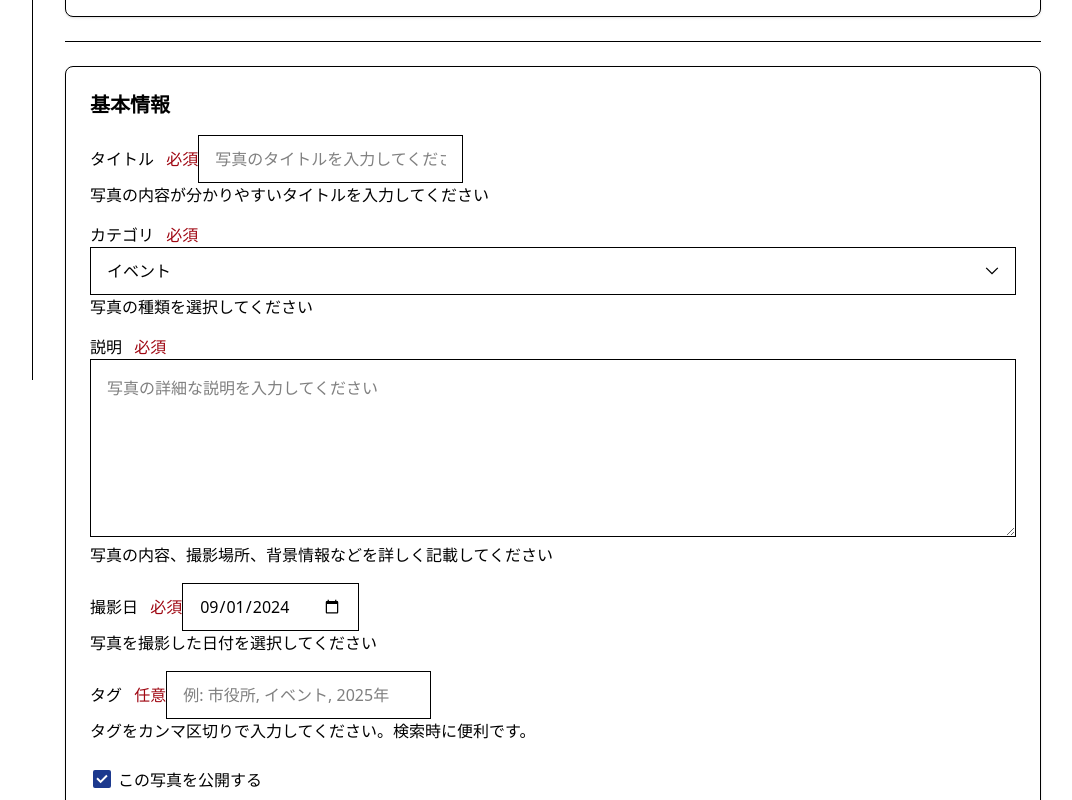
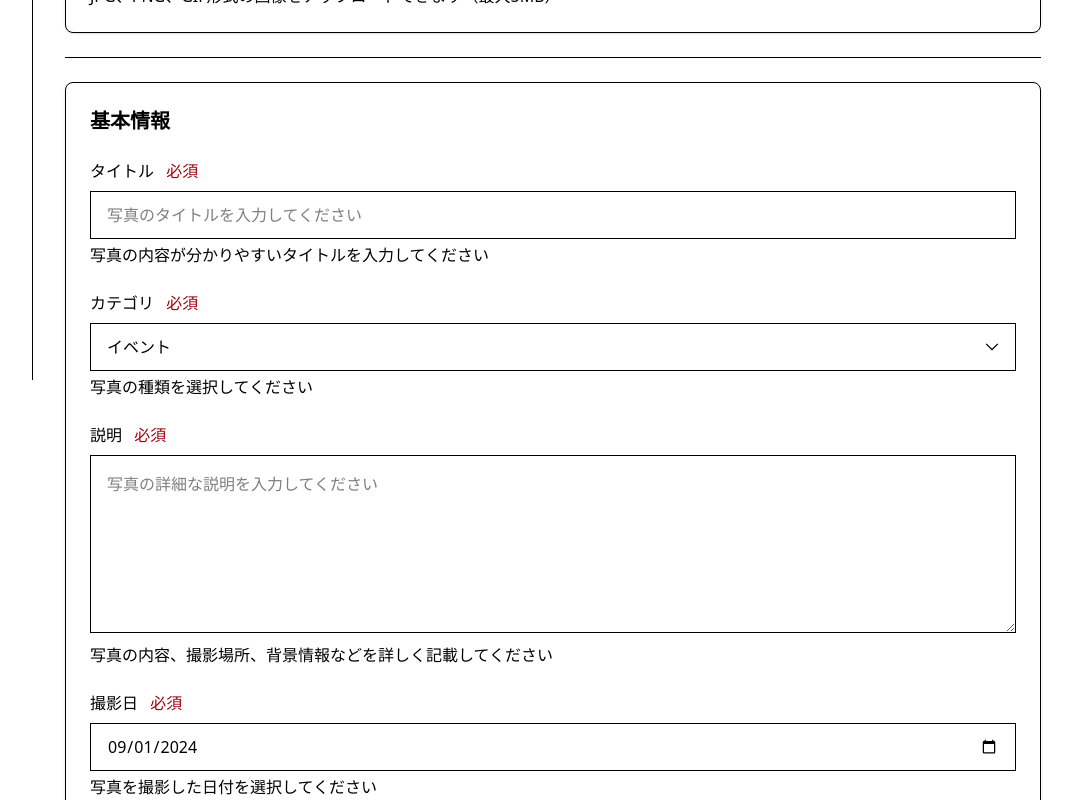
Before and after one commit to FooQoo/next-starter, a Next.js app: page /photo-content/new in a window 1280 px wide. Shown: the part 420-1220 px from the top of the page, without its empty margins (207-1279 px from the left). Built offline with nearby package versions, Linux system fonts and the light colour scheme; what @heroui/react would draw is missing.

Commit message:
style: adjust spacing and layout in NewPhotoPage for improved readability

```diff
--- a/src/app/photo-content/new/page.tsx
+++ b/src/app/photo-content/new/page.tsx
@@ -132,12 +132,12 @@ export default function NewPhotoPage() {
       <form onSubmit={handleSubmit} className="space-y-6">
         {/* 画像アップロード */}
         <div className="bg-white p-6 rounded-lg shadow-sm border border-solid-gray-200">
-          <h2 className="text-xl font-semibold text-sea-900 mb-4">
+          <h2 className="text-xl font-semibold text-sea-900 mb-6">
             画像アップロード
           </h2>
-          <div className="space-y-4">
+          <div className="space-y-6">
             <div>
-              <Label htmlFor="image">
+              <Label htmlFor="image" className="block mb-2">
                 画像ファイル{' '}
                 <RequirementBadge isOptional={false}>必須</RequirementBadge>
               </Label>
@@ -162,8 +162,8 @@ export default function NewPhotoPage() {
 
             {imagePreview && (
               <div className="mt-4">
-                <Label>プレビュー</Label>
-                <div className="relative w-full h-64 bg-solid-gray-100 rounded-lg overflow-hidden mt-2">
+                <Label className="block mb-2">プレビュー</Label>
+                <div className="relative w-full h-64 bg-solid-gray-100 rounded-lg overflow-hidden">
                   <Image
                     src={imagePreview}
                     alt="プレビュー"
@@ -181,10 +181,10 @@ export default function NewPhotoPage() {
 
         {/* 基本情報 */}
         <div className="bg-white p-6 rounded-lg shadow-sm border border-solid-gray-200">
-          <h2 className="text-xl font-semibold text-sea-900 mb-4">基本情報</h2>
-          <div className="space-y-4">
+          <h2 className="text-xl font-semibold text-sea-900 mb-6">基本情報</h2>
+          <div className="space-y-6">
             <div>
-              <Label htmlFor="title">
+              <Label htmlFor="title" className="block mb-2">
                 タイトル{' '}
                 <RequirementBadge isOptional={false}>必須</RequirementBadge>
               </Label>
@@ -196,15 +196,18 @@ export default function NewPhotoPage() {
                 }
                 placeholder="写真のタイトルを入力してください"
                 blockSize="md"
+                className="w-full"
               />
-              <SupportText>
+              <SupportText className="mt-1">
                 写真の内容が分かりやすいタイトルを入力してください
               </SupportText>
-              {errors.title && <ErrorText>{errors.title}</ErrorText>}
+              {errors.title && (
+                <ErrorText className="mt-1">{errors.title}</ErrorText>
+              )}
             </div>
 
             <div>
-              <Label htmlFor="category">
+              <Label htmlFor="category" className="block mb-2">
                 カテゴリ{' '}
                 <RequirementBadge isOptional={false}>必須</RequirementBadge>
               </Label>
@@ -217,17 +220,20 @@ export default function NewPhotoPage() {
                     category: e.target.value as PhotoCategory,
                   })
                 }
+                className="w-full"
               >
                 <option value="event">イベント</option>
                 <option value="facility">施設</option>
                 <option value="document">書類</option>
                 <option value="other">その他</option>
               </Select>
-              <SupportText>写真の種類を選択してください</SupportText>
+              <SupportText className="mt-1">
+                写真の種類を選択してください
+              </SupportText>
             </div>
 
             <div>
-              <Label htmlFor="description">
+              <Label htmlFor="description" className="block mb-2">
                 説明{' '}
                 <RequirementBadge isOptional={false}>必須</RequirementBadge>
               </Label>
@@ -239,17 +245,18 @@ export default function NewPhotoPage() {
                 }
                 placeholder="写真の詳細な説明を入力してください"
                 rows={6}
+                className="w-full"
               />
-              <SupportText>
+              <SupportText className="mt-1">
                 写真の内容、撮影場所、背景情報などを詳しく記載してください
               </SupportText>
               {errors.description && (
-                <ErrorText>{errors.description}</ErrorText>
+                <ErrorText className="mt-1">{errors.description}</ErrorText>
               )}
             </div>
 
             <div>
-              <Label htmlFor="takenAt">
+              <Label htmlFor="takenAt" className="block mb-2">
                 撮影日{' '}
                 <RequirementBadge isOptional={false}>必須</RequirementBadge>
               </Label>
@@ -261,12 +268,15 @@ export default function NewPhotoPage() {
                   setFormData({ ...formData, takenAt: e.target.value })
                 }
                 blockSize="md"
+                className="w-full"
               />
-              <SupportText>写真を撮影した日付を選択してください</SupportText>
+              <SupportText className="mt-1">
+                写真を撮影した日付を選択してください
+              </SupportText>
             </div>
 
             <div>
-              <Label htmlFor="tags">
+              <Label htmlFor="tags" className="block mb-2">
                 タグ <RequirementBadge isOptional={true}>任意</RequirementBadge>
               </Label>
               <Input
@@ -277,8 +287,9 @@ export default function NewPhotoPage() {
                 }
                 placeholder="例: 市役所, イベント, 2025年"
                 blockSize="md"
+                className="w-full"
               />
-              <SupportText>
+              <SupportText className="mt-1">
                 タグをカンマ区切りで入力してください。検索時に便利です。
               </SupportText>
             </div>
```
